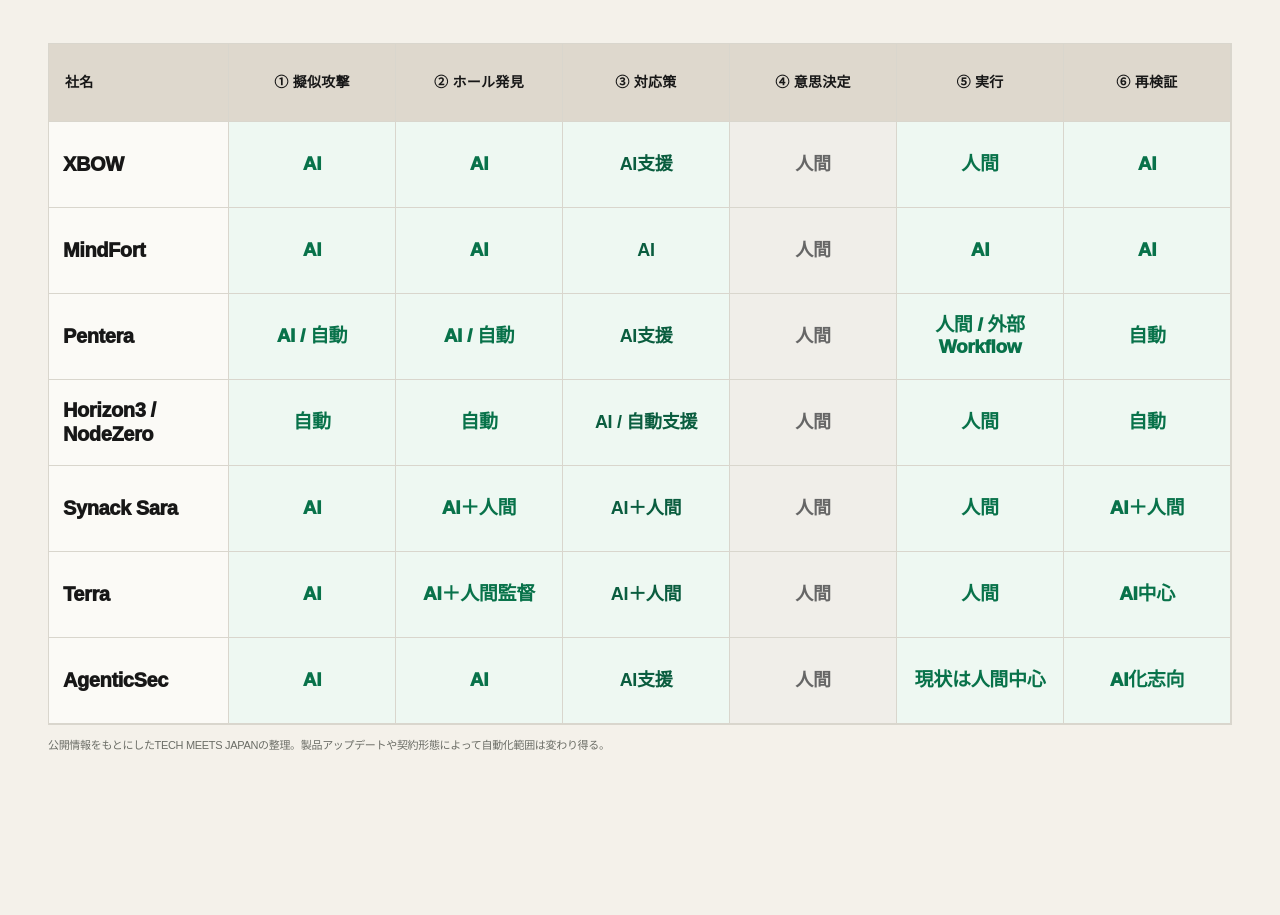
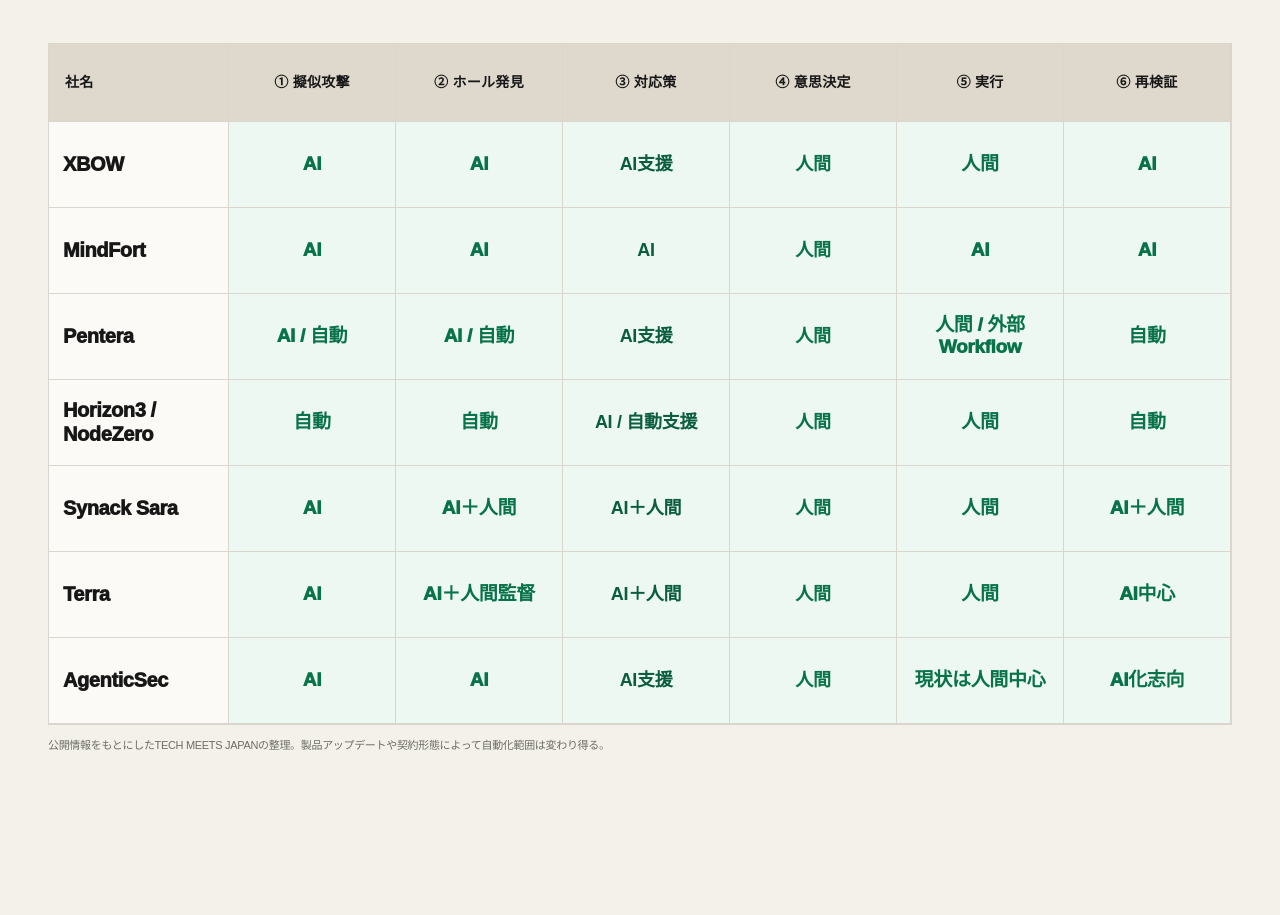
Before and after one commit to yasu-kai/tech-meets-japan, a Next.js app: page /research/offensive-ai in a window 1280 px wide. Shown: the part 1672-2587 px from the top of the page. Built offline with nearby package versions, Linux system fonts and the light colour scheme.

Commit message:
Color automation matrix by human involvement

```diff
--- a/app/research/offensive-ai/page.tsx
+++ b/app/research/offensive-ai/page.tsx
@@ -12,6 +12,18 @@ const cycle = [
   { company:"Terra", attack:"AI", find:"AI＋人間監督", plan:"AI＋人間", decide:"人間", execute:"人間", verify:"AI中心", depth:3, note:"Human-on-the-loop。AIの速度を使いつつ、本番環境での安全性と判断を人間が統制。" },
   { company:"AgenticSec", attack:"AI", find:"AI", plan:"AI支援", decide:"人間", execute:"現状は人間中心", verify:"AI化志向", depth:3, note:"継続的なAI Pentest。初期侵入〜PoC実証を自動化し、履歴を次回検証へ活かす。" },
 ];
+
+const automationTone = (value:string) => {
+  const v = value.replace(/\s/g,"");
+  if (v === "人間" || v.includes("人間中心") || v.startsWith("人間/") || v.startsWith("人間＋")) return "tone-human";
+  if (v.includes("AI＋人間監督")) return "tone-supervised";
+  if (v.includes("AI＋人間")) return "tone-hybrid";
+  if (v.includes("AI支援") || v.includes("AI/自動支援")) return "tone-assist";
+  if (v.includes("AI中心")) return "tone-ai-centered";
+  if (v === "自動" || v.includes("AI/自動")) return "tone-auto";
+  if (v === "AI") return "tone-ai";
+  return "tone-neutral";
+};
 
 const depthLevels = [
   ["Level 1","発見だけ","Scanner / Detection"],
@@ -49,7 +61,13 @@ export default function OffensiveAIResearchPage(){
           <div className="automation-table">
             <div className="automation-head"><span>社名</span><span>① 擬似攻撃</span><span>② ホール発見</span><span>③ 対応策</span><span>④ 意思決定</span><span>⑤ 実行</span><span>⑥ 再検証</span></div>
             {cycle.map(x=><div className="automation-row" key={x.company}>
-              <strong>{x.company}</strong><span>{x.attack}</span><span>{x.find}</span><span>{x.plan}</span><span className="human-cell">{x.decide}</span><span>{x.execute}</span><span>{x.verify}</span>
+              <strong>{x.company}</strong>
+              <span className={automationTone(x.attack)}>{x.attack}</span>
+              <span className={automationTone(x.find)}>{x.find}</span>
+              <span className={automationTone(x.plan)}>{x.plan}</span>
+              <span className={automationTone(x.decide)}>{x.decide}</span>
+              <span className={automationTone(x.execute)}>{x.execute}</span>
+              <span className={automationTone(x.verify)}>{x.verify}</span>
             </div>)}
           </div>
           <div className="research-note">公開情報をもとにしたTECH MEETS JAPANの整理。製品アップデートや契約形態によって自動化範囲は変わり得る。</div>
```
